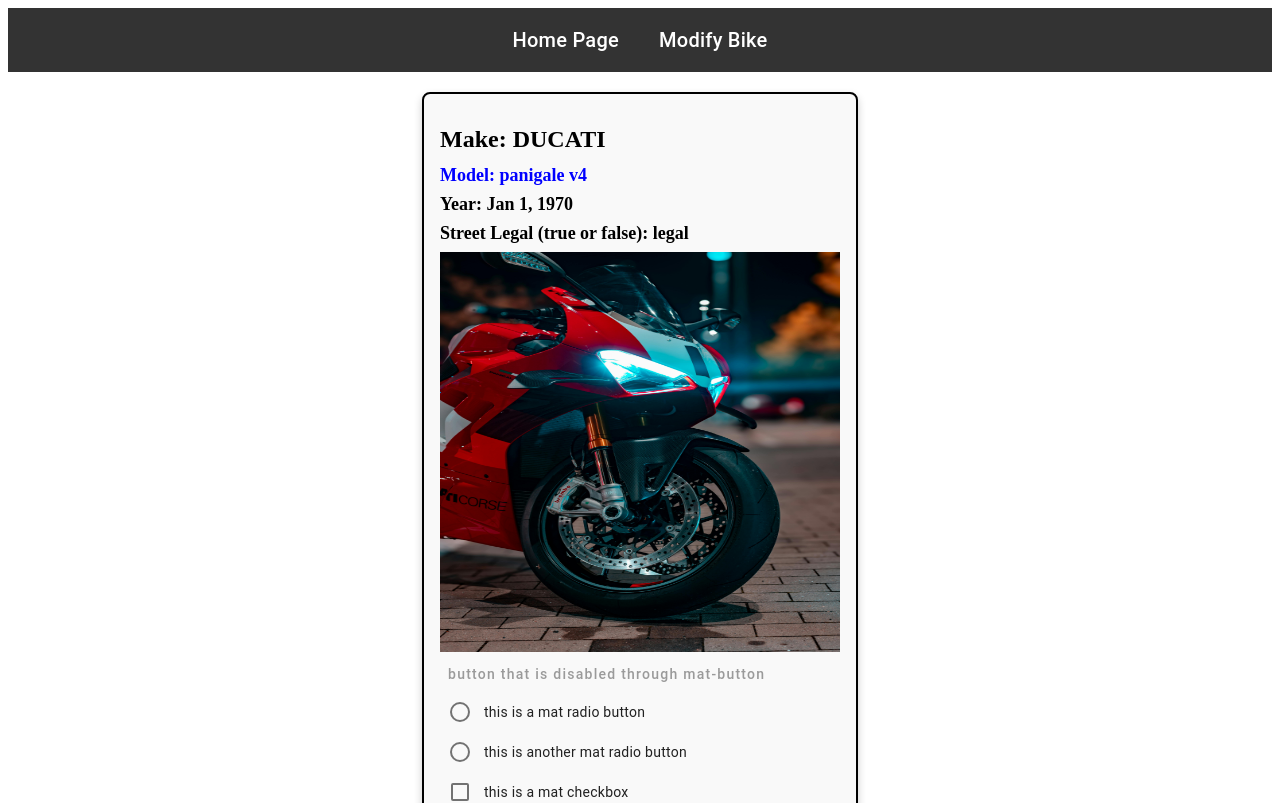
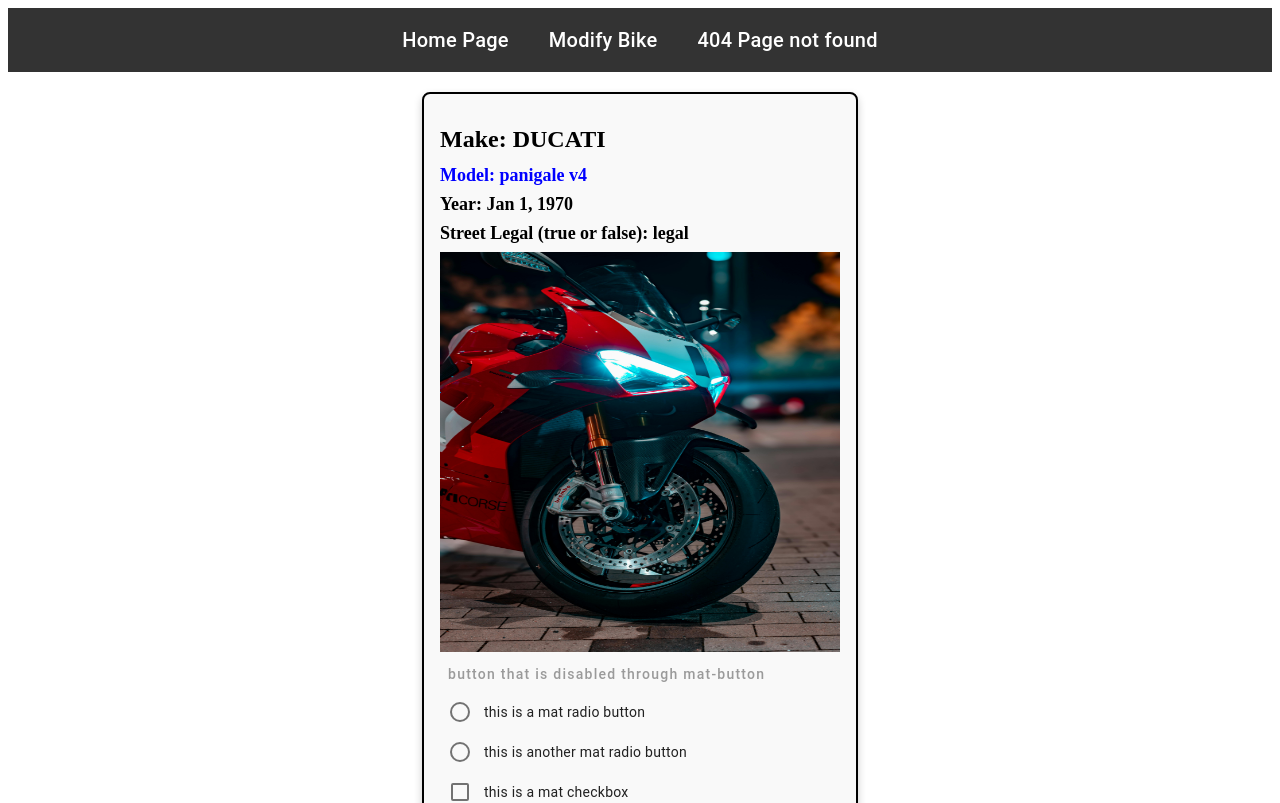
Before and after one commit to GShamoon/Giovanni_Shamoon_Learning_Angular, an Angular app: page /bikes in a window 1280 px wide. Shown: the top 803 px of the page. Built offline with nearby package versions, Linux system fonts and the light colour scheme.

Commit message:
refactored the mat tool bar

```diff
--- a/src/app/app.component.html
+++ b/src/app/app.component.html
@@ -3,7 +3,7 @@
 <mat-toolbar class = "toolbar">
   <a routerLink = "bikes" routerLinkActive = "Active">Home Page</a>
   <a routerLink = "modify-bike" routerLinkActive = "Active">Modify Bike</a>
-<!--  <a routerLink = "**" routerLinkActive = "Active">404 Page not found</a>-->
+  <a routerLink = "**" routerLinkActive = "Active">404 Page not found</a>
 <!--  <a>This nav bar is done through mat-toolbar</a>-->
 </mat-toolbar>
 <router-outlet></router-outlet>
```
